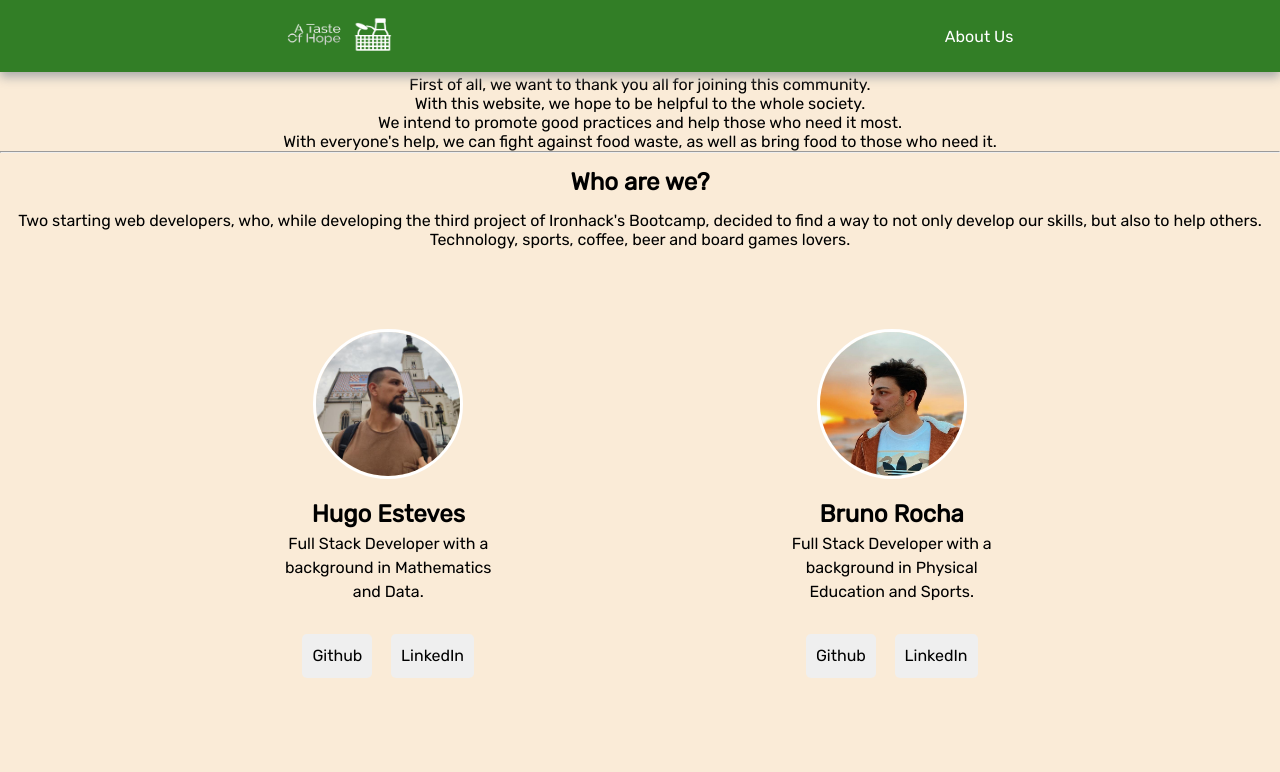
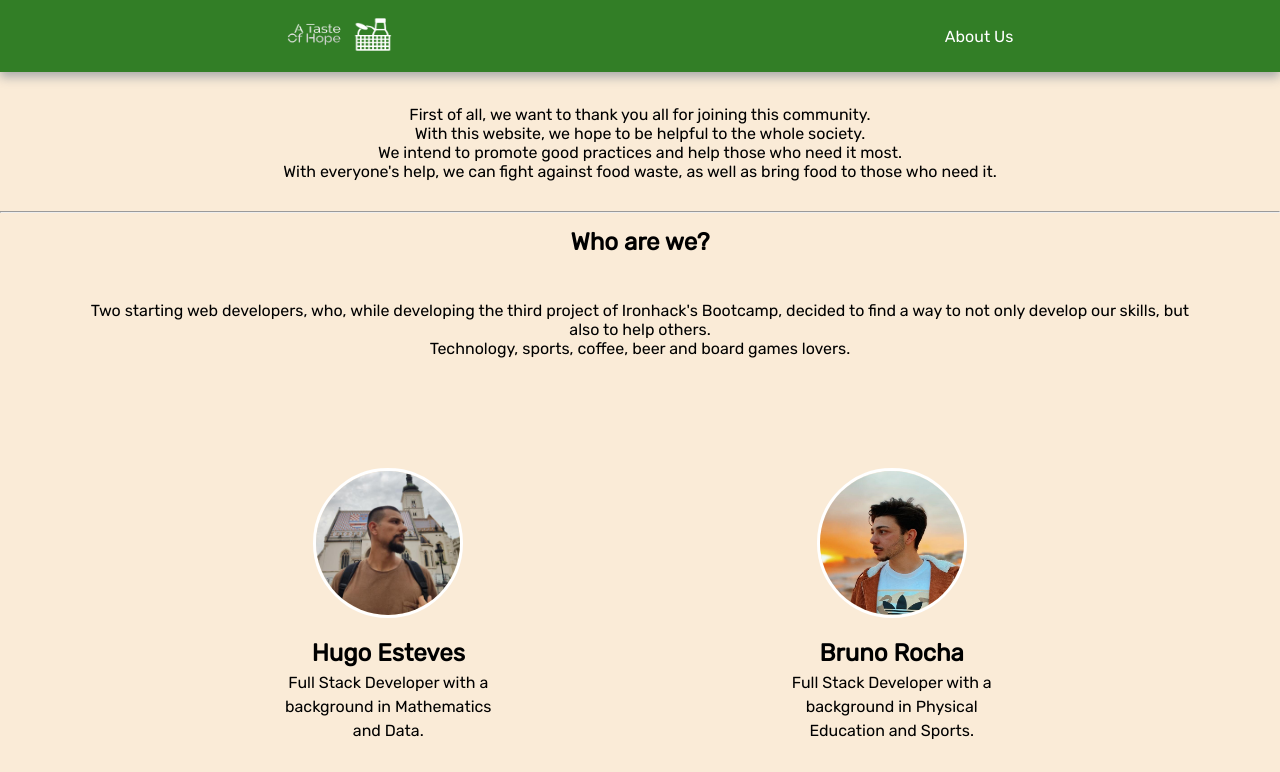
Before and after one commit to HugoEsteves21/TasteOfHope-Client, a React (Create React App) app: page /about-us in a window 1280 px wide. Shown: the top 772 px of the page. Built offline with nearby package versions, Linux system fonts and the light colour scheme.

Commit message:
about us changes

```diff
--- a/package.json
+++ b/package.json
@@ -11,6 +11,7 @@
     "react-dom": "^18.2.0",
     "react-router-dom": "^6.4.3",
     "react-scripts": "5.0.1",
+    "react-select": "^5.7.0",
     "web-vitals": "^2.1.4"
   },
   "scripts": {
--- a/src/aboutUs.css
+++ b/src/aboutUs.css
@@ -6,6 +6,16 @@
 .aboutH1 {
   margin-top: 15px;
   margin-bottom: 15px;
+}
+
+#aboutP {
+  padding: 30px;
+}
+
+#aboutP2 {
+  padding: 30px;
+  padding-left: 90px;
+  padding-right: 90px;
 }
 
 header .profile-image {
```
Also changed, not shown: 1 other file (tests, documents, lock files or other folders).
